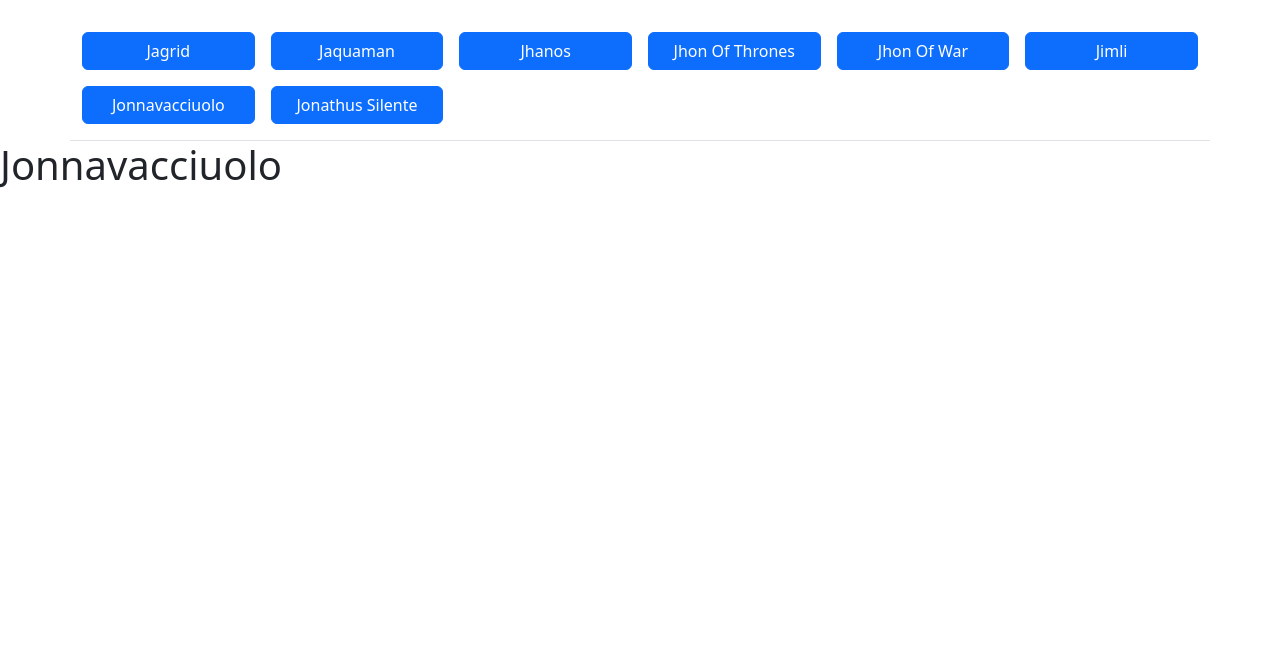
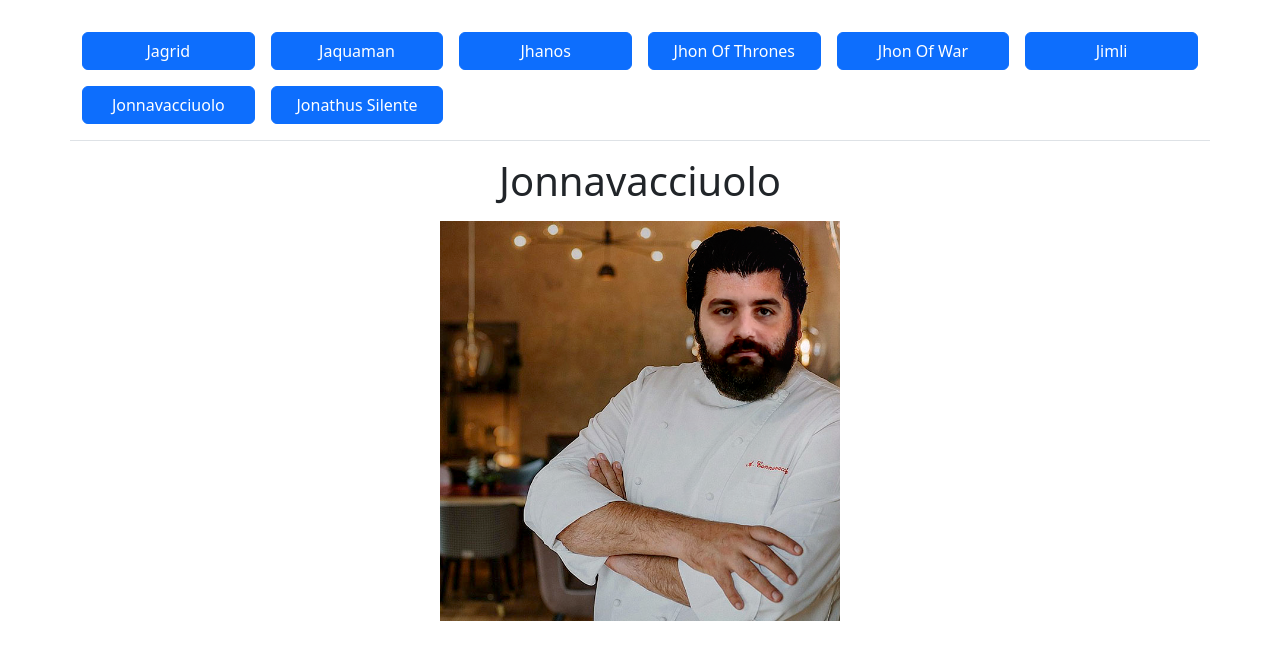
Before and after one commit to jonathanlombardo/vue-hello, a plain HTML site: page index.html in a window 1280 px wide. Both pictures are taken after a click on the button "Jonnavacciuolo". Drawn offline with nearby package versions, Linux system fonts and the light colour scheme.

Commit message:
feat: add image and title

```diff
--- a/CSS/style.css
+++ b/CSS/style.css
@@ -33,3 +33,9 @@
 }
 
 /* ---------------------------------------- */
+
+img {
+  width: 400px;
+  height: 400px;
+  object-fit: cover;
+}
--- a/index.html
+++ b/index.html
@@ -44,7 +44,12 @@
           </div>
         </div>
       </div>
-      <h1 id="title">{{title}}</h1>
+      <div class="container text-center mt-3" v-if="title">
+        <h1 class="mb-3">{{title}}</h1>
+        <div>
+          <img :src="`img/` + src" :alt="title + ` image`" />
+        </div>
+      </div>
     </div>
   </body>
 </html>
```
